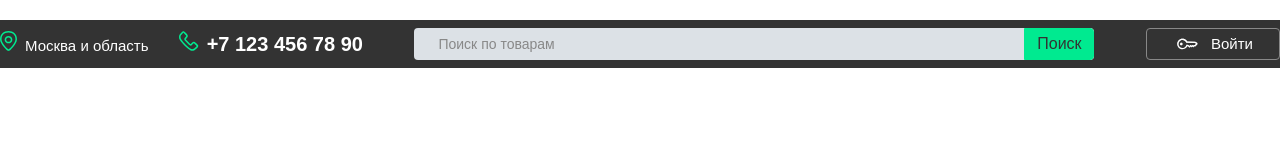
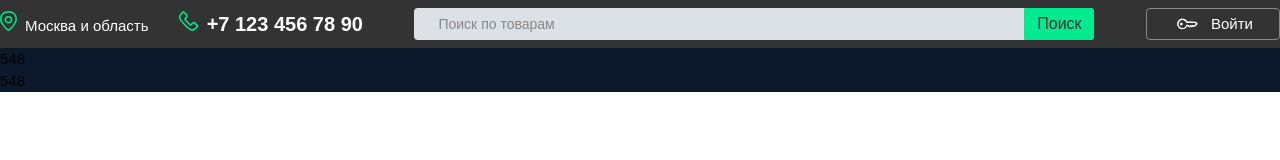
Before and after one commit to Roman2444/catalog-test, a plain HTML site: page index.html in a window 1280 px wide. Drawn offline with Linux system fonts and the light colour scheme.

Commit message:
added subheader-main

```diff
--- a/css/style.css
+++ b/css/style.css
@@ -35,7 +35,7 @@ body {
 
 .container {
     max-width: 1280px;
-    margin: 20px auto;
+    margin: 0 auto;
 }
 
 .subheader-search {
@@ -70,9 +70,11 @@ body {
 .subheader-location {
     margin-right: 25px;
 
+    font-size: 15px;
     font-weight: 500;
-    font-size: 15px;
+    line-height: 22px;
     color: #FFFFFF;
+
 }
 
 .subheader-img-phone{
@@ -172,3 +174,13 @@ body {
     padding-top: 4px;
     vertical-align: middle;
 }
+
+/* subheader-main */
+/* ================ */
+
+.subheader-main{
+    width: 100%;
+    /* color:  #FFFFFF; */
+
+    background-color: #0C192B;
+}
--- a/index.html
+++ b/index.html
@@ -46,6 +46,9 @@
             </div>
 
             <div class="subheader-main">
+                <div class="container">
+                    <P>  548</P>   548
+                </div>
             </div>
 
         </header>
```
